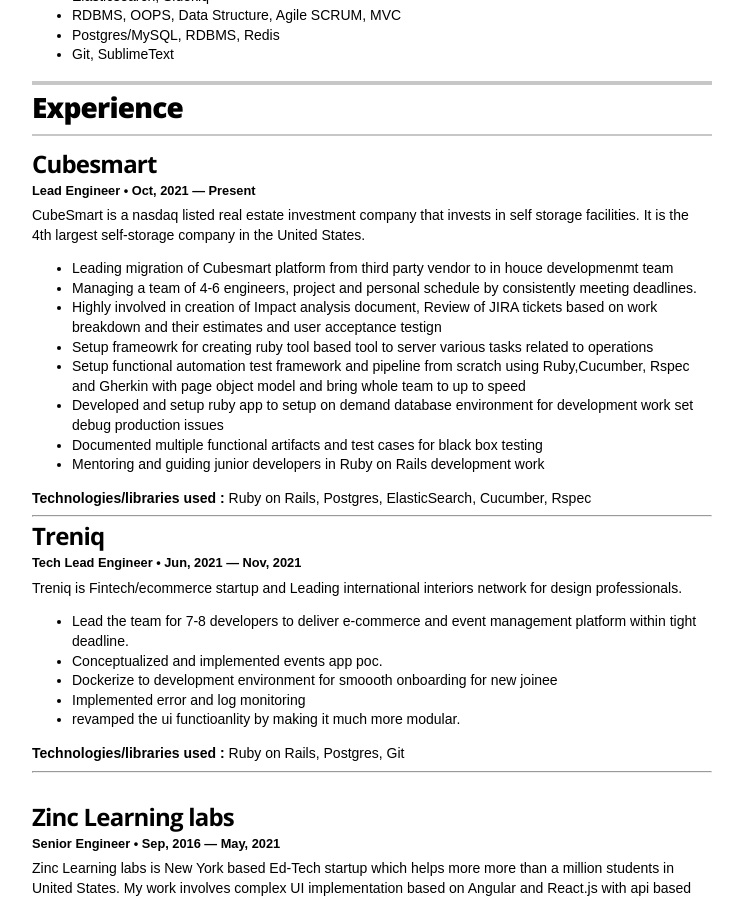
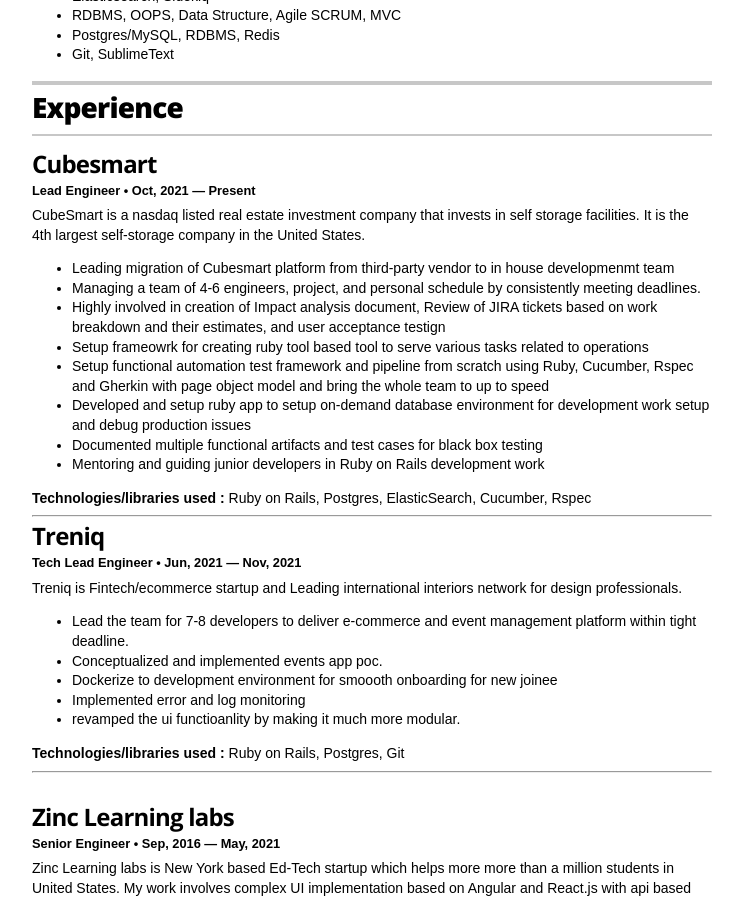
Before and after one commit to rtcoms/rtcoms.github.io, a Jekyll site: the page built from index.html, in a window 1280 px wide and 900 px high, scrolled down 572 px. Shown: the whole window, without its empty margins (268-1011 px from the left). Built offline with Jekyll 4.4.1, drawn with Linux system fonts in a browser that asks for light colours.

Commit message:
Update resume.html

```diff
--- a/_layouts/resume.html
+++ b/_layouts/resume.html
@@ -114,12 +114,12 @@
           <h5 class="resume-item-details">Lead Engineer &bull; Oct, 2021 &mdash; Present</h5>
           <p class="resume-item-copy">CubeSmart is a nasdaq listed real estate investment company that invests in self storage facilities. It is the 4th largest self-storage company in the United States.</p>
           <ul class="resume-item-list">
-            <li>Leading migration of Cubesmart platform from third party vendor to in houce developmenmt team</li>
-            <li>Managing a team of 4-6 engineers, project and personal schedule by consistently meeting deadlines.</li>
-            <li>Highly involved in creation of Impact analysis document, Review of JIRA tickets based on work breakdown and their estimates and user acceptance testign</li>
-            <li>Setup frameowrk for creating ruby tool based tool to server various tasks related to operations</li>
-            <li>Setup functional automation test framework and pipeline from scratch using Ruby,Cucumber, Rspec and Gherkin with page object model and bring whole team to up to speed</li>
-            <li>Developed and setup ruby app to setup on demand database environment for development work set debug production issues</li>
+            <li>Leading migration of Cubesmart platform from third-party vendor to in house developmenmt team</li>
+            <li>Managing a team of 4-6 engineers, project, and personal schedule by consistently meeting deadlines.</li>
+            <li>Highly involved in creation of Impact analysis document, Review of JIRA tickets based on work breakdown and their estimates, and user acceptance testign</li>
+            <li>Setup frameowrk for creating ruby tool based tool to serve various tasks related to operations</li>
+            <li>Setup functional automation test framework and pipeline from scratch using Ruby, Cucumber, Rspec and Gherkin with page object model and bring the whole team to up to speed</li>
+            <li>Developed and setup ruby app to setup on-demand database environment for development work setup and debug production issues</li>
             <li>Documented multiple functional artifacts and test cases for black box testing</li>
             <li>Mentoring and guiding junior developers in Ruby on Rails development work</li>
           </ul>
```
